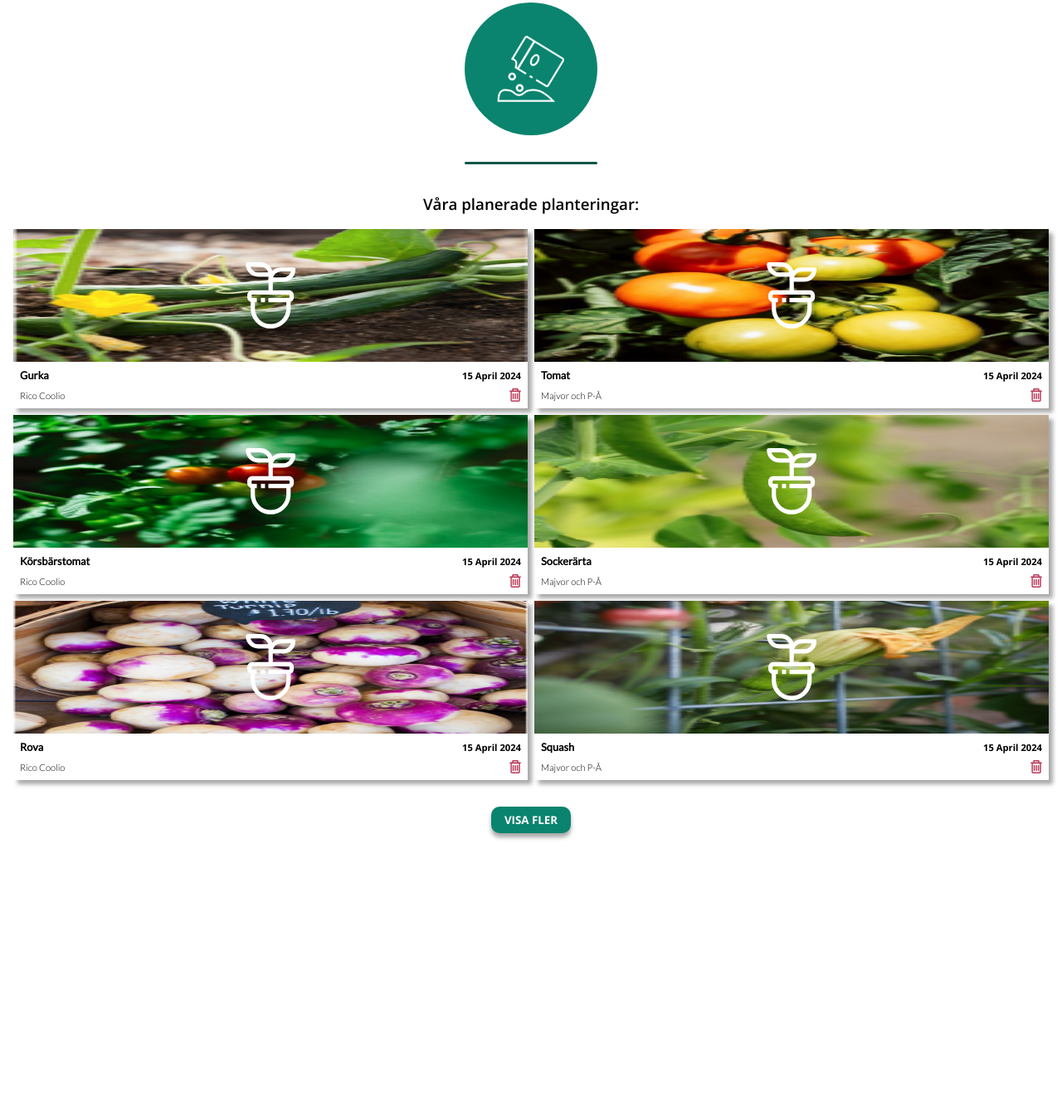
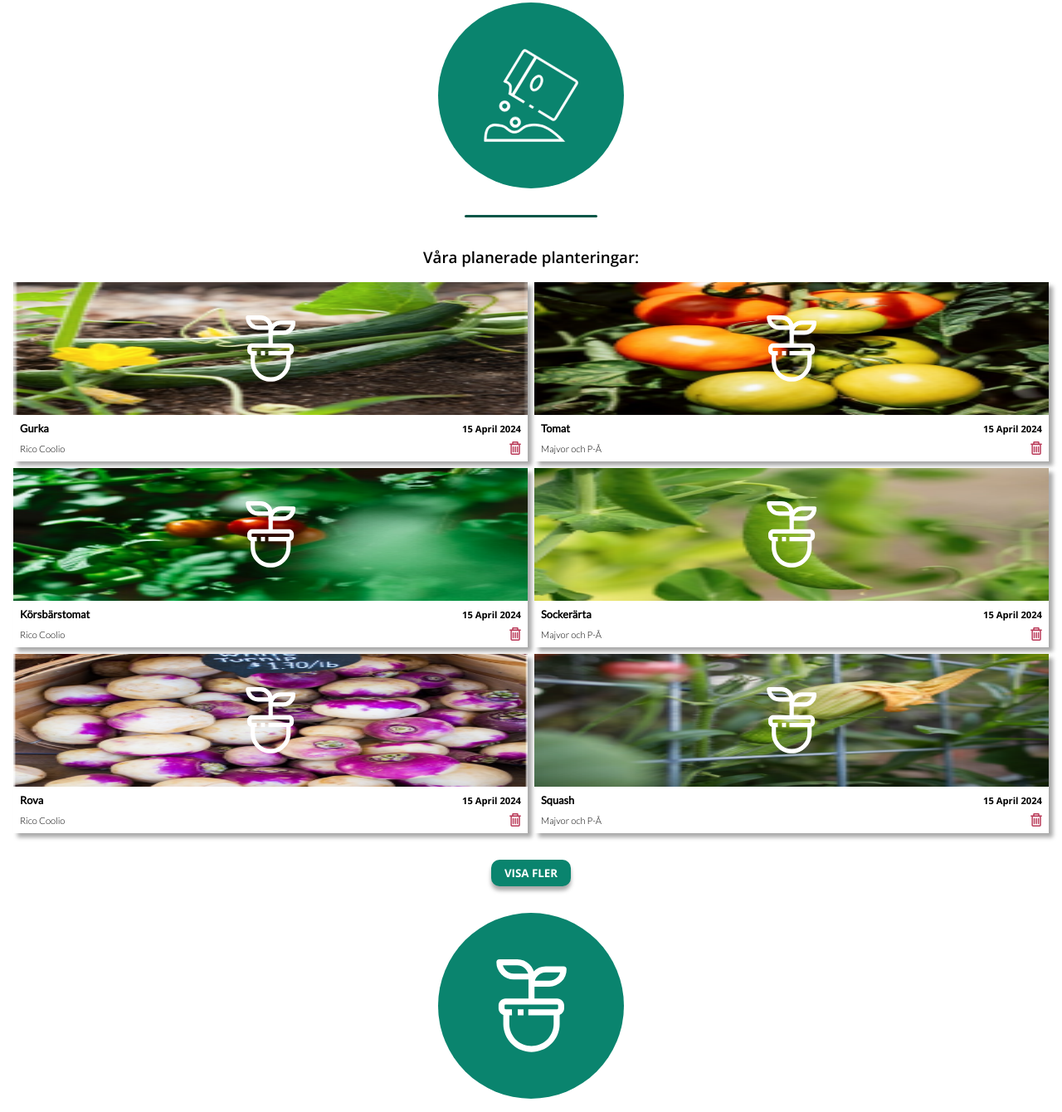
Before and after one commit to JonatanDrysen/lexicon-HTMLCSS-planned-planthood, a website: page src/index.html in a window 1280 px wide. Shown: the part 1810-3150 px from the top of the page at 83% size. Before the commit the page ends 2830 px from the top, so only its background shows below. Drawn offline with nearby package versions, Linux system fonts and the light colour scheme.

Commit message:
add circle shape to grid section & edit circle size

```diff
--- a/src/index.html
+++ b/src/index.html
@@ -203,6 +203,11 @@
                 <div class="teal--button__container">
                     <button class="teal--button__button">VISA FLER</button>
                 </div>
+                <div class="teal--circle__container">
+                    <div class="teal--circle__shape">
+                        <img class="teal--circle__icon" src="../assets/icons/plant.svg" alt="A shape resembling a seed package">
+                    </div>
+                </div>
             </section>
         </main>
     </body>
--- a/src/styles/globals.css
+++ b/src/styles/globals.css
@@ -43,8 +43,8 @@ body {
     background-color: var(--light-teal);
     position: relative;
     border-radius: 50%;
-    width: 10rem;
-    height: 10rem;
+    width: 14rem;
+    height: 14rem;
 
 }
 
```
